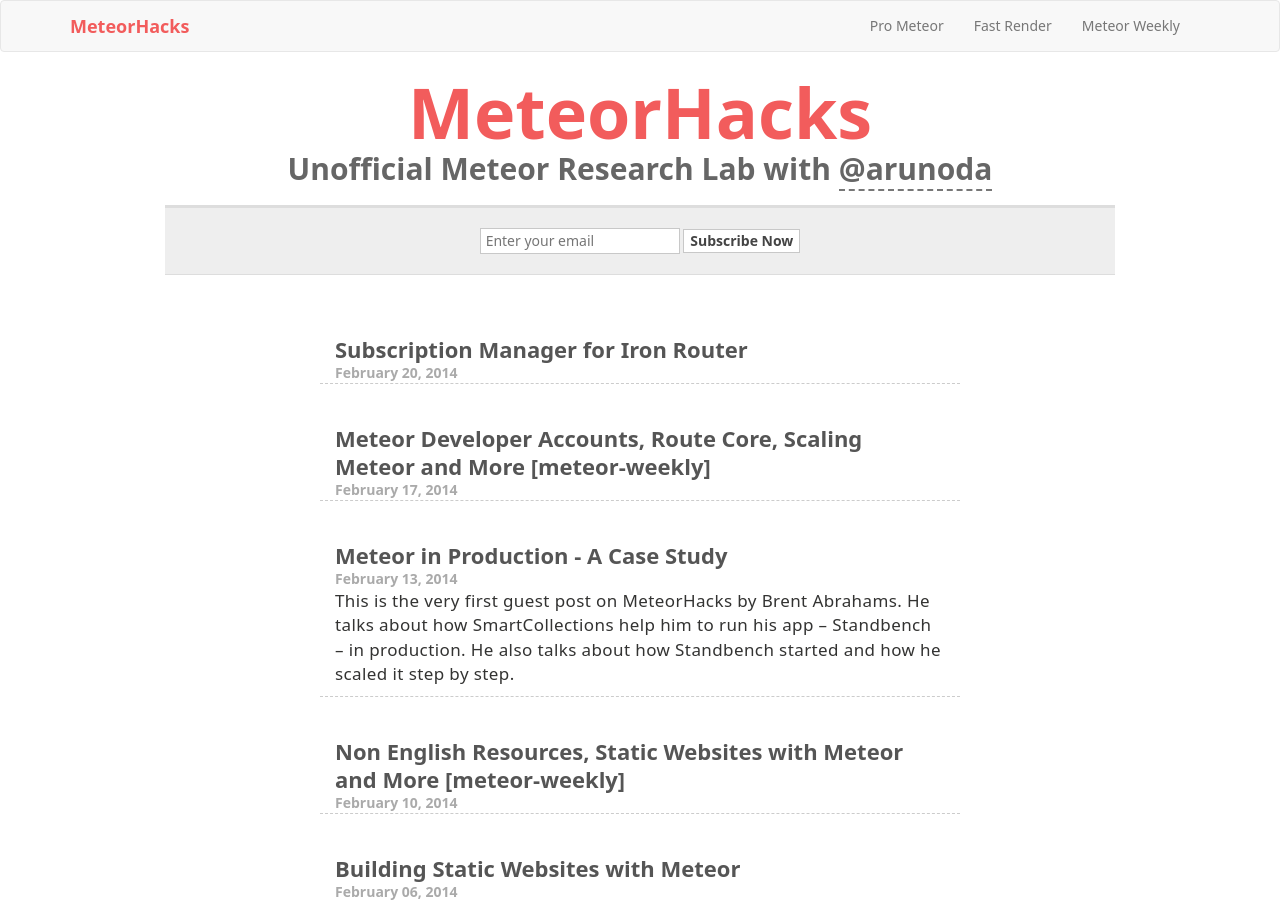
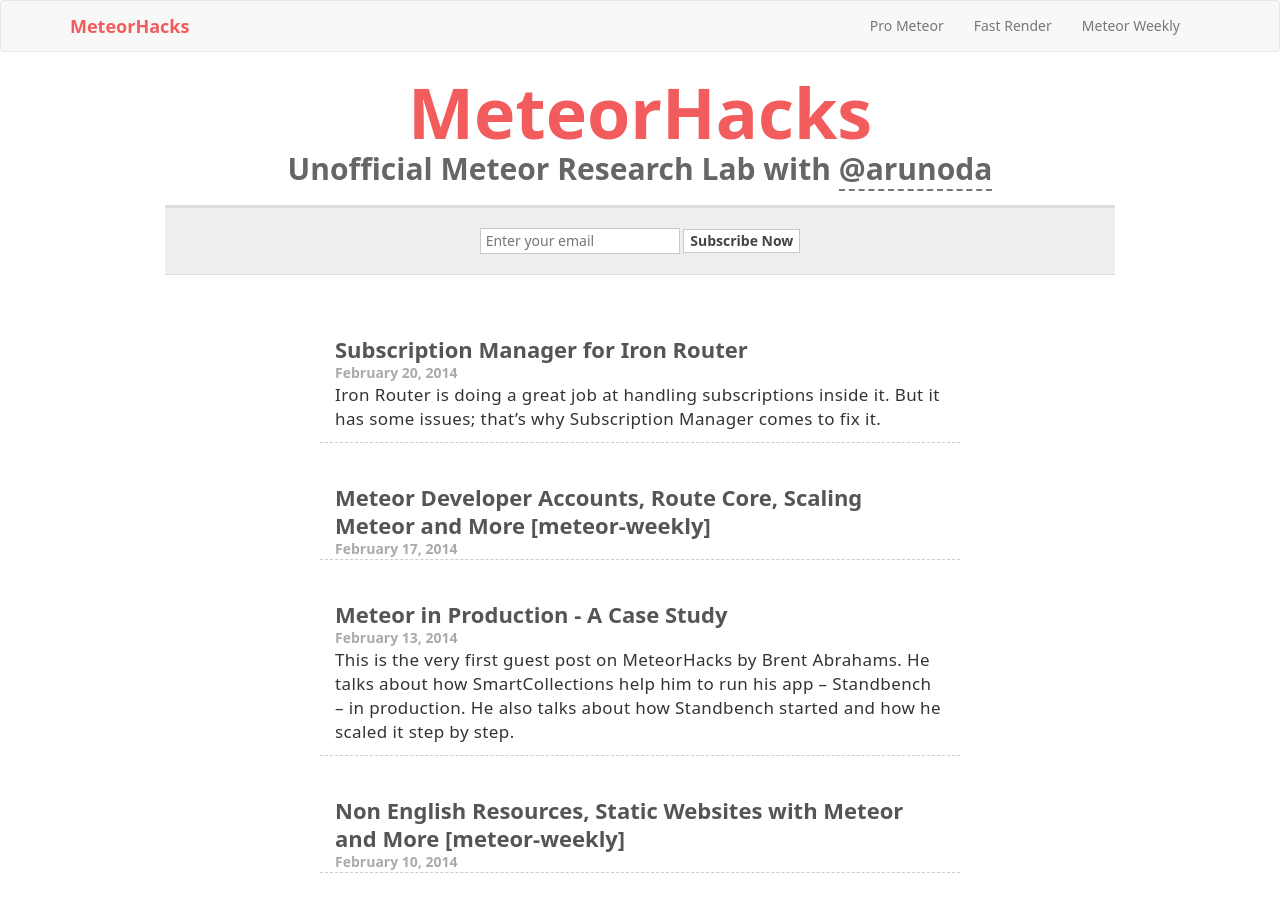
Before and after one commit to meteorhacks/meteorhacks.github.io, a Jekyll site: the page built from index.html, in a window 1280 px wide and 900 px high. Built offline with Jekyll 4.4.1, drawn with Linux system fonts in a browser that asks for light colours; the list of posts is cut into pages by our own code.

Commit message:
added summary

```diff
--- a/_posts/2014-02-20-subscription-manager-for-iron-router.md
+++ b/_posts/2014-02-20-subscription-manager-for-iron-router.md
@@ -2,7 +2,7 @@
 layout: blog
 title: "Subscription Manager for Iron Router"
 category: blog
-summery: ""
+summery: "Iron Router is doing a great job at handling subscriptions inside it. But it has some issues; that's why Subscription Manager comes to fix it."
 ---
 
 Iron Router has made a significant change to the way we handle subscriptions with its waitOn functionality. Most of the time now we handle subscriptions directly from Iron Router.
```
